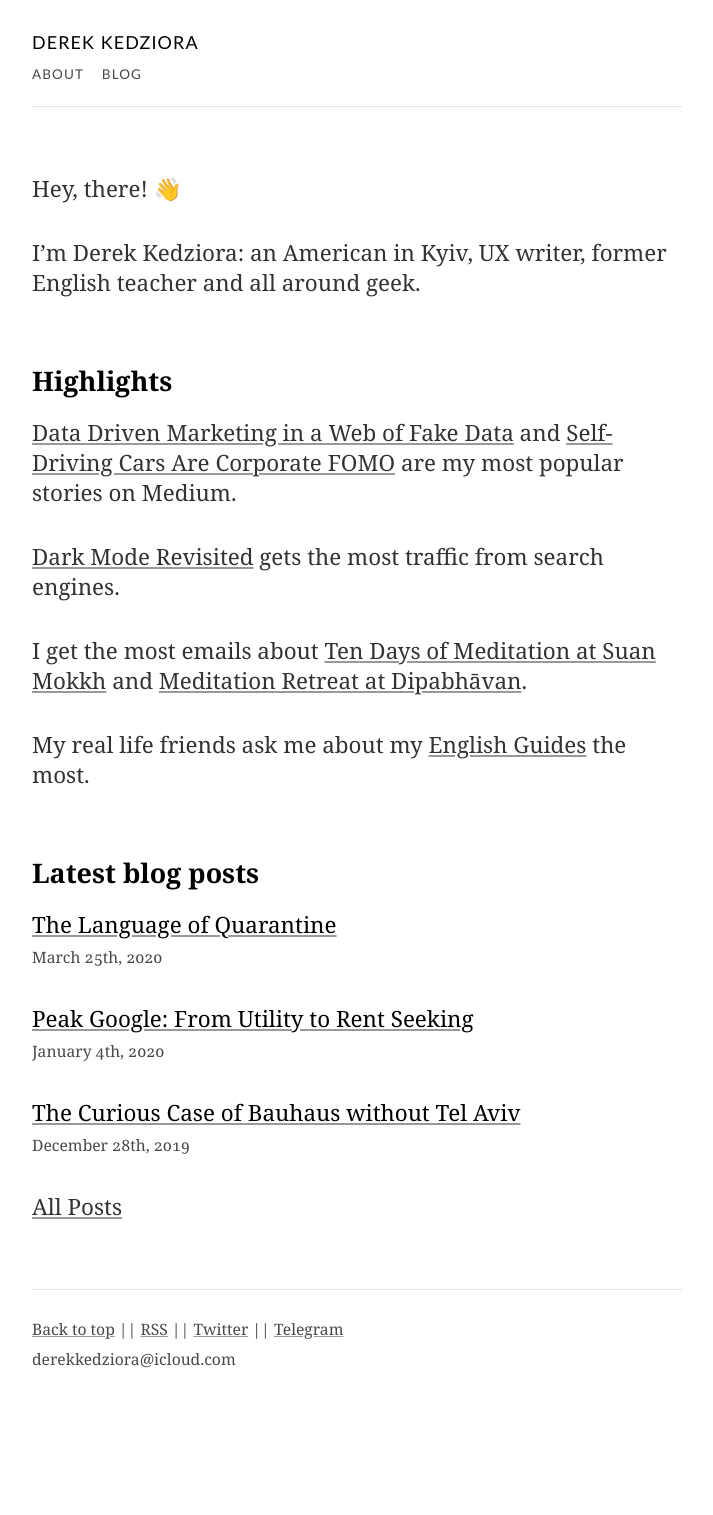
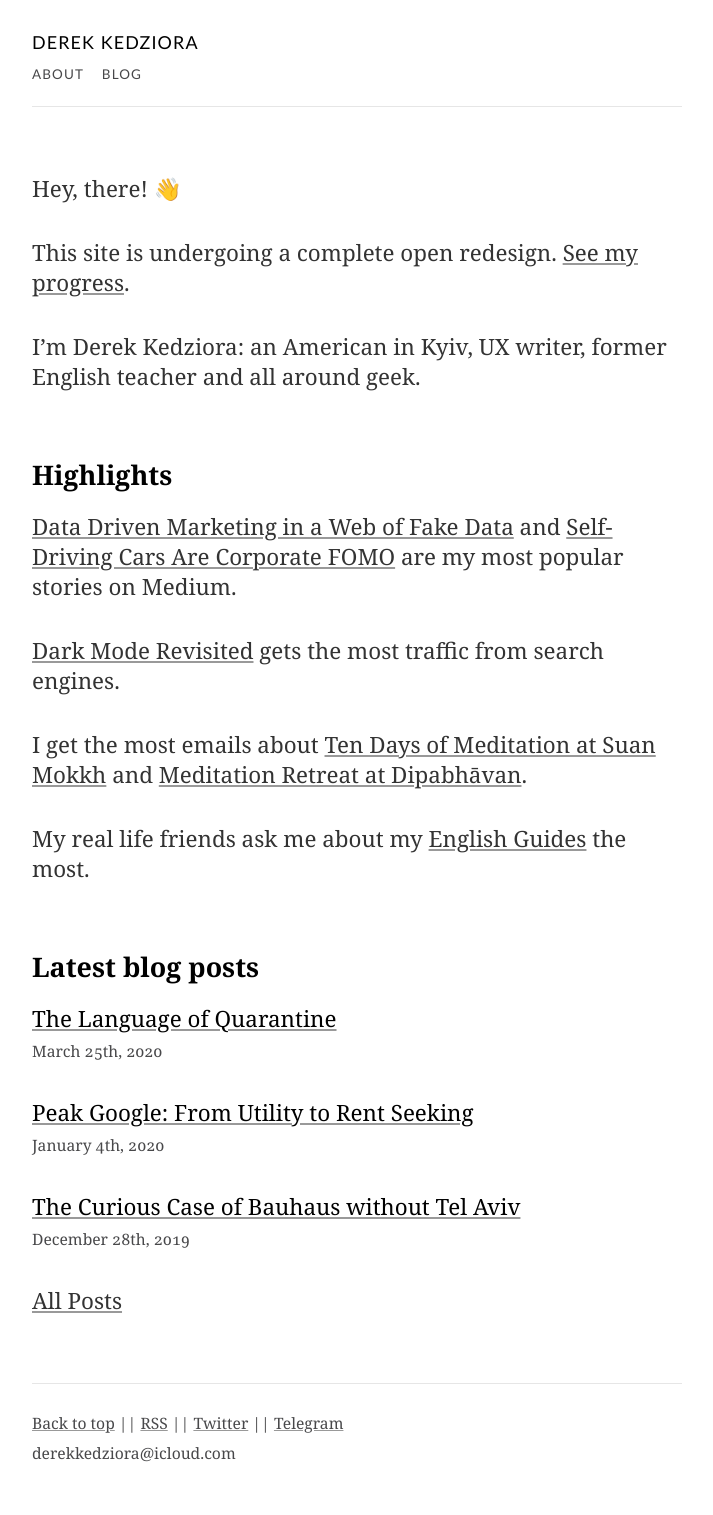
Before and after one commit to parcuri/derekkedziora.com, a Jekyll site: the page built from index.md, in a window 1280 px wide. Shown: the whole page, without its empty margins (283-996 px from the left). Built offline with Jekyll 4.4.1, drawn with Linux system fonts in a browser that asks for light colours; before the commit the page ends 1421 px from its top, so only the background shows below that.

Commit message:
Link to redesign page added

```diff
--- a/index.md
+++ b/index.md
@@ -6,6 +6,8 @@ nav-title: true
 ---
 
 Hey, there! 👋
+
+This site is undergoing a complete open redesign. [See my progress](/redesign).
 
 I’m Derek Kedziora: an American in Kyiv, UX writer, former English teacher and all around geek.
 
```
